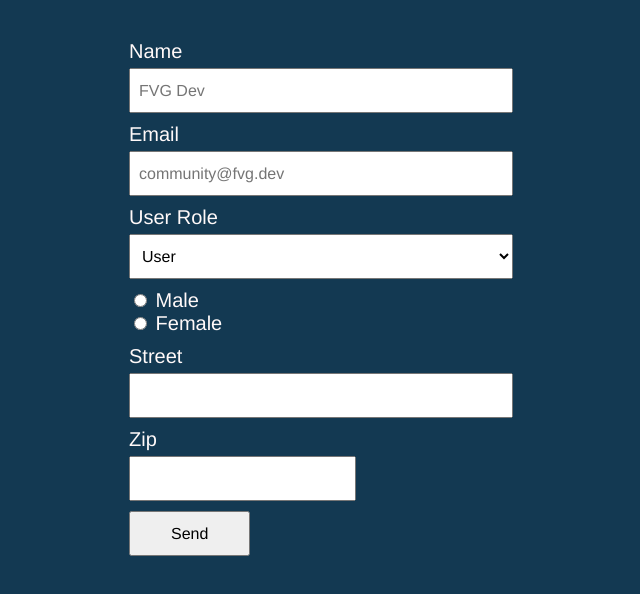
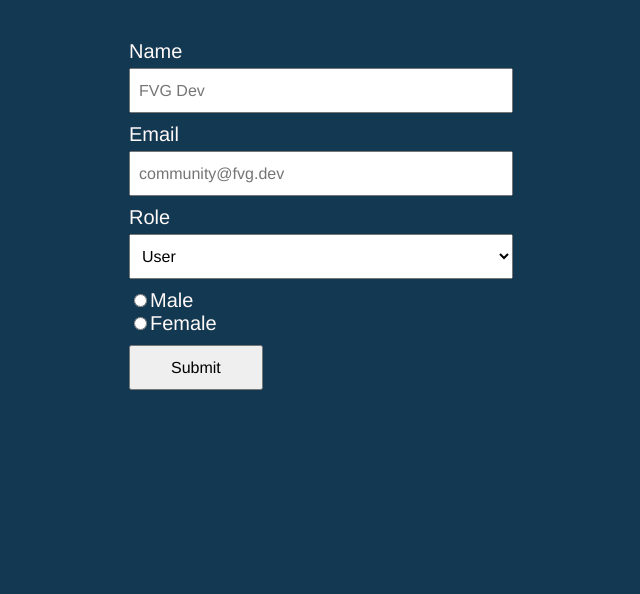
Before and after one commit to davideserafini/ng-dynamic-forms-json, an Angular app: page / in a window 1280 px wide. Shown: the top 594 px of the page, without its empty margins (127-767 px from the left). Built offline with nearby package versions, Linux system fonts and the light colour scheme.

Commit message:
Implemented ngFor way

```diff
--- a/src/app/app.component.html
+++ b/src/app/app.component.html
@@ -1,6 +1,6 @@
 <div class="form-wrapper">
   <div class="form">
-    <app-classic-form (submitted)="displayValues($event)"></app-classic-form>
+    <app-dynamic-form (submitted)="displayValues($event)" [config]="formConfigurationJson"></app-dynamic-form>
   </div>
   <div class="log">
     <pre>
--- a/src/app/app.component.ts
+++ b/src/app/app.component.ts
@@ -1,5 +1,5 @@
 import { Component } from '@angular/core';
-import { FormFieldConfig } from './models/form-field-config';
+import { DynamicFormFieldConfig } from './models/dynamic-form-field-config';
 
 
 @Component({
@@ -10,65 +10,69 @@ import { FormFieldConfig } from './models/form-field-config';
 export class AppComponent {
   formValues: string;
 
-  formConfigurationJson: FormFieldConfig[] = [{
-    label: 'Name',
-    type: 'input',
-    name: 'name',
-    value: '',
-    inputType: 'text',
-    placeholder: 'FVG Dev',
-    validations: [{
-      name: 'required',
-      message: 'Name is required'
+  formConfigurationJson: DynamicFormFieldConfig[] = [{
+    "label": "Name",
+    "type": "input",
+    "name": "name",
+    "value": "",
+    "inputType": "text",
+    "placeholder": "FVG Dev",
+    "validations": [{
+      "name": "required",
+      "message": "Name is required"
     }, {
-      name: 'minlength',
-      message: 'Name is too short',
-      value: 5
+      "name": "minlength",
+      "message": "Name is too short",
+      "value": 5
     }],
   }, {
-    label: 'Email',
-    type: 'input',
-    name: 'email',
-    value: '',
-    inputType: 'email',
-    placeholder: 'community@fvg.dev',
-    validations: [{
-      name: 'required',
-      message: 'Email is required'
+    "label": "Email",
+    "type": "input",
+    "name": "email",
+    "value": "",
+    "inputType": "email",
+    "placeholder": "community@fvg.dev",
+    "validations": [{
+      "name": "required",
+      "message": "Email is required"
     }, {
-      name: 'email',
-      message: 'Email format is not correct'
+      "name": "email",
+      "message": "Email format is not correct"
     }],
   }, {
-    label: 'Role',
-    type: 'select',
-    name: 'role',
-    value: 'user',
-    options: [{
-      value: 'user',
-      text: 'User'
+    "label": "Role",
+    "type": "select",
+    "name": "role",
+    "value": "user",
+    "options": [{
+      "value": "user",
+      "text": "User"
     }, {
-      value: 'admin',
-      text: 'Admin'
+      "value": "admin",
+      "text": "Admin"
     }]
   }, {
-    label: '',
-    type: 'input',
-    inputType: 'radio',
-    name: 'gender',
-    value: '',
-    options: [{
-      value: 'm',
-      text: 'Male'
+    "label": "",
+    "type": "input",
+    "inputType": "radio",
+    "name": "gender",
+    "value": "",
+    "options": [{
+      "value": "m",
+      "text": "Male"
     }, {
-      value: 'f',
-      text: 'Female'
+      "value": "f",
+      "text": "Female"
+    }],
+    "validations": [{
+      "name": "required",
+      "message": "Gender is required"
     }]
   }, {
-    label: 'Submit',
-    type: 'button',
-    name: 'submit',
-    value: ''
+    "label": "Submit",
+    "type": "button",
+    "name": "submit",
+    "value": ""
   }];
 
   displayValues(values) {
--- a/src/app/app.module.ts
+++ b/src/app/app.module.ts
@@ -3,12 +3,12 @@ import { FormsModule, ReactiveFormsModule } from '@angular/forms';
 import { NgModule } from '@angular/core';
 
 import { AppComponent } from './app.component';
-import { ClassicFormComponent } from './components/classic-form/classic-form.component';
+import { DynamicFormComponent } from './components/dynamic-form/dynamic-form.component';
 
 @NgModule({
   declarations: [
     AppComponent,
-    ClassicFormComponent,
+    DynamicFormComponent,
   ],
   imports: [
     BrowserModule,
--- a/src/app/components/classic-form/classic-form.component.html
+++ /dev/null
@@ -1,68 +0,0 @@
-<form [formGroup]="form" (submit)="onSubmit()" class="form-wrapper">
-  <div class="form-row">
-    <label for="name">
-      Name
-    </label>
-    <input type="text" formControlName="name" placeholder="FVG Dev" id="name" required>
-
-    <div *ngIf="form.get('name').hasError('required') &&
-                form.touched" class="errorMessage">This field is required</div>
-  </div>
-
-  <div class="form-row">
-    <label for="email">
-      Email
-    </label>
-    <input type="email" formControlName="email" placeholder="community@fvg.dev" id="email" required>
-
-    <div *ngIf="form.get('email').hasError('required') &&
-                form.touched" class="errorMessage">Name is required</div>
-    <div *ngIf="form.get('email').hasError('email') &&
-                form.touched" class="errorMessage">Check email format</div>
-  </div>
-
-  <div class="form-row">
-    <label for="role">
-      User Role
-    </label>
-    <select formControlName="role">
-      <option value="user">User</option>
-      <option value="admin">Admin</option>
-    </select>
-  </div>
-
-  <div class="form-row">
-    <label>
-      <input type="radio" formControlName="gender" value="m"> Male
-    </label>
-    <label>
-      <input type="radio" formControlName="gender" value="f"> Female
-    </label>
-
-    <div *ngIf="form.get('gender').hasError('required') &&
-                form.touched" class="errorMessage">Gender is required</div>
-  </div>
-
-  <div formGroupName="address">
-    <div class="form-row">
-      <label for="street">
-        Street
-      </label>
-      <input type="text" formControlName="street" id="street">
-    </div>
-
-    <div class="form-row">
-      <label for="zip">
-        Zip
-      </label>
-      <input type="number" formControlName="zip" id="zip">
-    </div>
-    <div *ngIf="form.get('address').hasError('groupRequired') &&
-                form.get('address').touched" class="errorMessage">Address is required</div>
-  </div>
-
-  <div class="form-row">
-    <button type="submit">Send</button>
-  </div>
-
-</form>
--- a/src/app/components/classic-form/classic-form.component.ts
+++ /dev/null
@@ -1,58 +0,0 @@
-import { Component, EventEmitter, OnInit, Output } from '@angular/core';
-import { FormGroup, FormControl, FormBuilder, Validators, ValidatorFn, ValidationErrors } from '@angular/forms';
-
-
-@Component({
-  selector: 'app-classic-form',
-  templateUrl: './classic-form.component.html',
-  styleUrls: ['./classic-form.component.scss']
-})
-export class ClassicFormComponent implements OnInit {
-  @Output() submitted: EventEmitter<any> = new EventEmitter<any>();
-
-  form: FormGroup;
-
-  constructor(private formBuilder: FormBuilder) { }
-
-  ngOnInit() {
-    this.form = this.formBuilder.group({
-      name: ['', Validators.required],
-      email: ['', Validators.compose([Validators.required, Validators.email])],
-      role: ['user'],
-      gender: ['', Validators.required],
-      address: this.formBuilder.group({
-        street: [''],
-        zip: ['']
-      }, { validator: groupRequiredValidator })
-    });
-  }
-
-  onSubmit() {
-    this.validateAllFields(this.form);
-    console.log(this.form);
-    this.submitted.emit({ status: this.form.status, values: this.form.value });
-  }
-
-  validateAllFields(formGroup: FormGroup) {
-    formGroup.markAsTouched({ onlySelf: true });
-
-    Object.values(formGroup.controls).forEach((control: FormControl | FormGroup) => {
-      if (control instanceof FormControl) {
-        control.markAsTouched({ onlySelf: true });
-      } else if (control instanceof FormGroup) {
-        this.validateAllFields(control);
-      }
-    });
-  }
-}
-
-const groupRequiredValidator: ValidatorFn = (group: FormGroup): ValidationErrors | null => {
-  let allValidRequired = true;
-  Object.values(group.controls).forEach(control => {
-    if (Validators.required(control) !== null) {
-      allValidRequired = false;
-    }
-  });
-
-  return allValidRequired ? null : { groupRequired: true };
-};
--- /dev/null
+++ b/src/app/components/dynamic-form/dynamic-form.component.html
@@ -0,0 +1,38 @@
+<form [formGroup]="form" (submit)="onSubmit()" class="form-wrapper">
+  <div class="form-row" *ngFor="let fieldConfig of config">
+    <ng-container *ngIf="fieldConfig.type === 'input'">
+      <label [for]="fieldConfig.name" *ngIf="fieldConfig.label">
+        {{ fieldConfig.label }}
+      </label>
+
+      <input *ngIf="fieldConfig.inputType !== 'radio'" [id]="fieldConfig.name" [formControlName]="fieldConfig.name" [type]="fieldConfig.inputType" [placeholder]="fieldConfig.placeholder || ''">
+      <ng-container *ngIf="fieldConfig.inputType === 'radio'">
+        <label *ngFor="let option of fieldConfig.options">
+          <input [formControlName]="fieldConfig.name" [type]="fieldConfig.inputType" [value]="option.value">{{ option.text }}
+        </label>
+      </ng-container>
+
+      <div *ngFor="let validation of fieldConfig.validations">
+        <div *ngIf="form.get(fieldConfig.name).hasError(validation.name) &&
+                    form.touched" class="errorMessage">{{ validation.message }}</div>
+      </div>
+    </ng-container>
+
+    <ng-container *ngIf="fieldConfig.type === 'select'">
+      <label [for]="fieldConfig.name" *ngIf="fieldConfig.label">
+        {{ fieldConfig.label }}
+      </label>
+
+      <select *ngIf="fieldConfig.type === 'select'" [id]="fieldConfig.name" [formControlName]="fieldConfig.name">
+        <option *ngFor="let option of fieldConfig.options" [value]="option.value">{{ option.text }}</option>
+      </select>
+
+      <div *ngFor="let validation of fieldConfig.validations">
+        <div *ngIf="form.get(fieldConfig.name).hasError(validation.name) &&
+                    form.touched" class="errorMessage">{{ validation.message }}</div>
+      </div>
+    </ng-container>
+
+    <button type="submit" *ngIf="fieldConfig.type === 'button'">{{ fieldConfig.label }}</button>
+  </div>
+</form>
--- /dev/null
+++ b/src/app/components/dynamic-form/dynamic-form.component.ts
@@ -0,0 +1,74 @@
+import { Component, EventEmitter, OnInit, Input, Output } from '@angular/core';
+import { FormGroup, FormControl, FormBuilder, Validators, ValidatorFn, ValidationErrors } from '@angular/forms';
+import { DynamicFormFieldConfig } from '../../models/dynamic-form-field-config';
+import { Validation } from '../../models/validation';
+
+
+
+@Component({
+  selector: 'app-dynamic-form',
+  templateUrl: './dynamic-form.component.html',
+  styleUrls: ['./dynamic-form.component.scss']
+})
+export class DynamicFormComponent implements OnInit {
+  @Input() config: DynamicFormFieldConfig[];
+  @Output() submitted: EventEmitter<any> = new EventEmitter<any>();
+
+  form: FormGroup;
+
+  constructor(private formBuilder: FormBuilder) { }
+
+  ngOnInit() {
+    this.form = this.createDynamicFormGroup(this.config, this.formBuilder.group({}));
+  }
+
+  createDynamicFormGroup(formConfig: DynamicFormFieldConfig[], formGroup: FormGroup): FormGroup {
+    formConfig.forEach((fieldConfig: DynamicFormFieldConfig) => {
+      if (fieldConfig.type !== 'button') {
+        const formControl = this.formBuilder.control(
+          fieldConfig.value,
+          this.addValidation(fieldConfig.validations)
+        );
+        formGroup.addControl(fieldConfig.name, formControl);
+      }
+    });
+    return formGroup;
+  }
+
+  addValidation(validations: Validation[] = []) {
+    const validatorsList: ValidatorFn[] = [];
+    validations.forEach(validation => {
+      const name = validation.name;
+      const value = validation.value;
+
+      switch (name) {
+        case 'required':
+        case 'email':
+          validatorsList.push(Validators[name]);
+          break;
+        case 'minlength':
+          validatorsList.push(Validators.minLength(value as number));
+          break;
+      }
+    });
+    return validatorsList;
+  }
+
+  onSubmit() {
+    this.validateAllFields(this.form);
+    console.log(this.form);
+    this.submitted.emit({ status: this.form.status, values: this.form.value });
+  }
+
+  validateAllFields(formGroup: FormGroup) {
+    formGroup.markAsTouched({ onlySelf: true });
+
+    Object.values(formGroup.controls).forEach((control: FormControl | FormGroup) => {
+      if (control instanceof FormControl) {
+        control.markAsTouched({ onlySelf: true });
+      } else if (control instanceof FormGroup) {
+        this.validateAllFields(control);
+      }
+    });
+  }
+}
--- a/src/app/models/form-field-config.ts
+++ b/src/app/models/dynamic-form-field-config.ts
@@ -1,7 +1,7 @@
 import { Option } from './option';
 import { Validation } from './validation';
 
-export interface FormFieldConfig {
+export interface DynamicFormFieldConfig {
   // Fields for any form field
   label: string;
   type: string;
```
Also changed, not shown: src/app/components/dynamic-form/dynamic-form.component.scss (renamed from src/app/components/classic-form/classic-form.component.scss).
